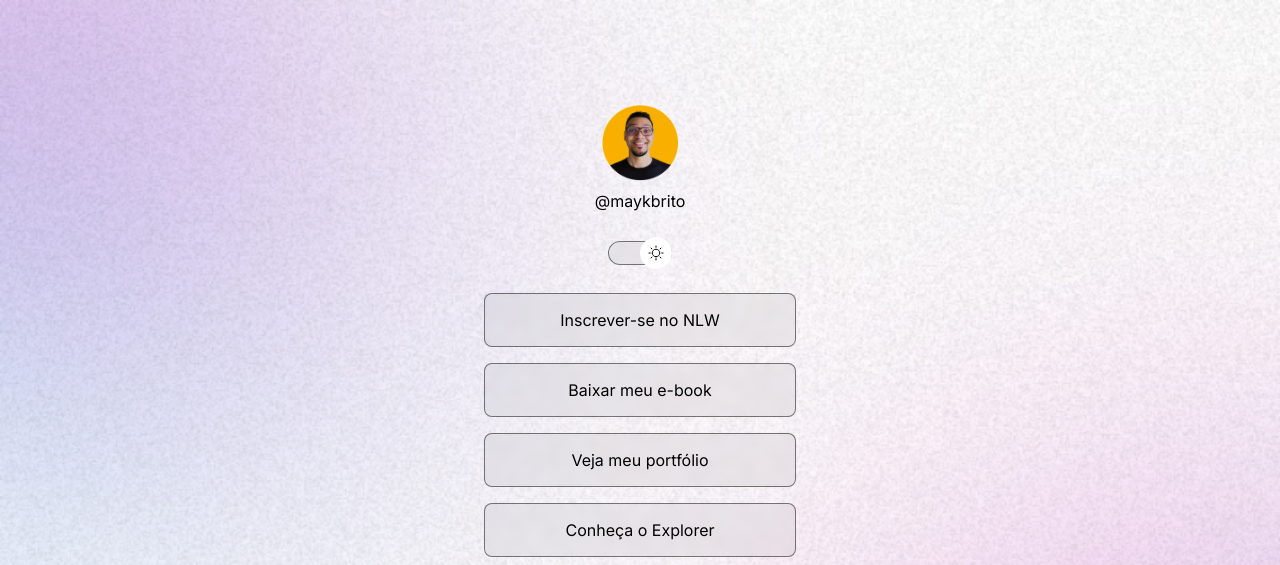
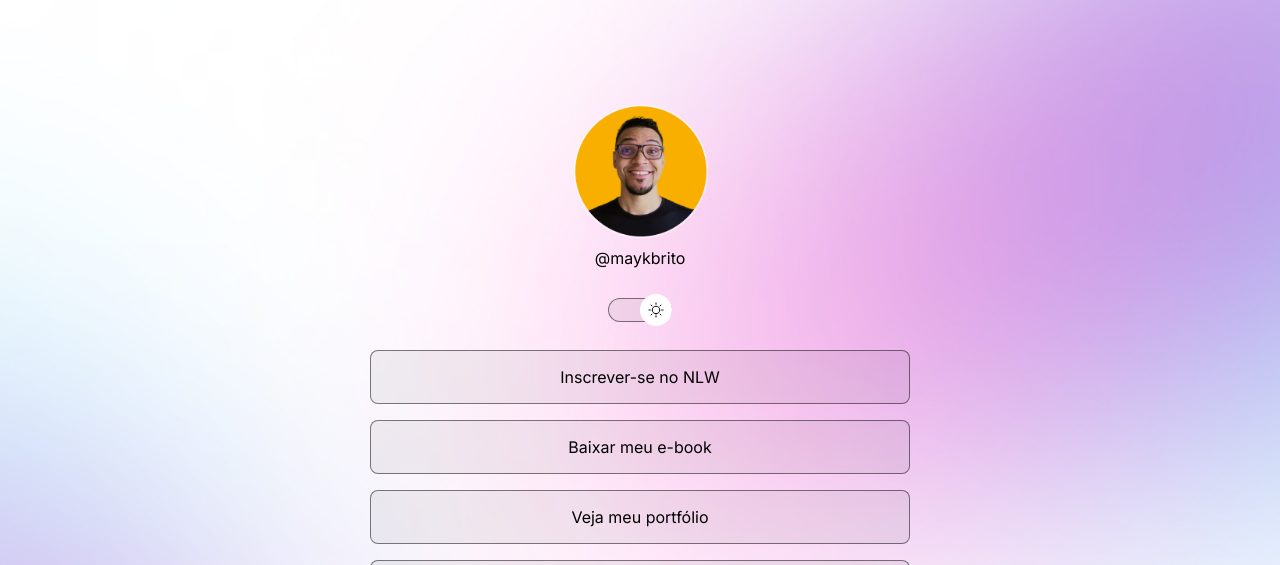
Before and after one commit to felipeffranco/rocketseat-discover-dev-links, a plain HTML site: page index.html in a window 1280 px wide. Shown: the top 565 px of the page. Drawn offline with nearby package versions, Linux system fonts and the light colour scheme.

Commit message:
media querie image done

```diff
--- a/css/style.css
+++ b/css/style.css
@@ -34,7 +34,8 @@ body * {
 }
 
 #container {
-    width: 360px;
+    width: 100%;
+    max-width: 588px;
     margin: 56px auto 0;
     padding: 24px;
 }
@@ -149,3 +150,15 @@ footer {
     text-align: center;
     padding: 24px 0;
 }
+
+
+/* media queries */
+@media (min-width: 700px) {
+    :root {
+        --bg-url: url(../assets/bg-desktop.jpg);
+    }
+
+    .light {
+        --bg-url: url(../assets/bg-desktop-light.jpg);
+    }
+}
```
